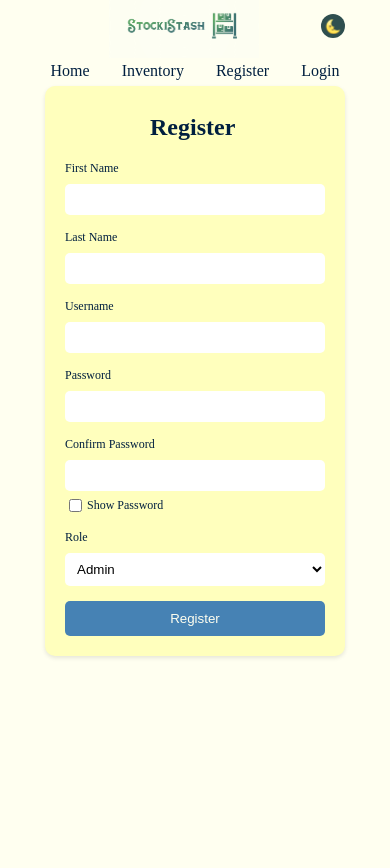
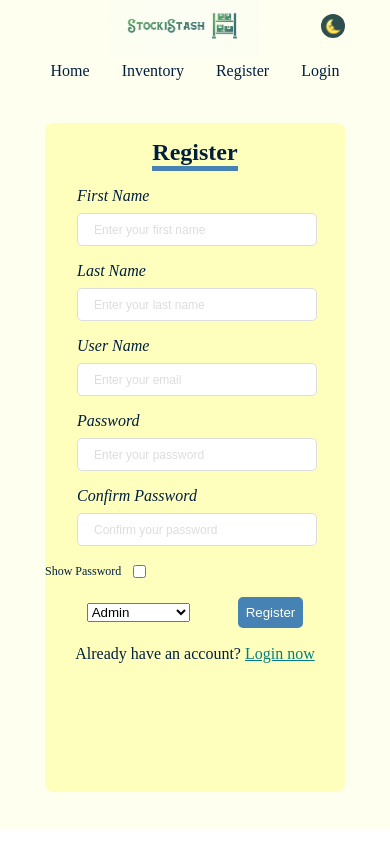
Before and after one commit to hulos1995/StockiStash-Capstone-Project, a React (Vite) app: page /signup in a window 390 px wide. Shown: the top 868 px of the page. After the commit the page ends 844 px from the top, so only its background shows below. Built offline with nearby package versions, Linux system fonts and the light colour scheme; a web font is replaced by a local one.

Commit message:
style desktop and tablet view

```diff
--- a/src/App.jsx
+++ b/src/App.jsx
@@ -7,6 +7,7 @@ import RegisterPage from "./pages/RegisterPage/RegisterPage";
 import LoginPage from "./pages/LoginPage/LoginPage";
 import ProfilePage from "./pages/ProfilePage/ProfilePage";
 import Header from "./components/Header/Header";
+import AuthPage from "./pages/AuthPage/AuthPage";
 function App() {
   const [isDarkMode, setIsDarkMode] = useState(false);
   const toggleDarkMode = () => setIsDarkMode(!isDarkMode);
@@ -24,6 +25,7 @@ function App() {
             path="/inventory/:id"
             element={<InventoryPage isDarkMode={isDarkMode} />}
           />
+          <Route path="/auth" element={<AuthPage isDarkMode={isDarkMode} />} />
           <Route
             path="/signup"
             element={<RegisterPage isDarkMode={isDarkMode} />}
--- a/src/pages/LoginPage/LoginPage.jsx
+++ b/src/pages/LoginPage/LoginPage.jsx
@@ -7,16 +7,20 @@ const LoginPage = ({ isDarkMode }) => {
     password: "",
   });
   const [showPassword, setShowPassword] = useState(false);
+
   const handleInputChange = (e) => {
     const { name, value } = e.target;
     setFormData({ ...formData, [name]: value });
   };
+
   const handleLogin = () => {
     console.log("Logging in user:", formData);
   };
+
   const toggleShowPassword = () => {
     setShowPassword(!showPassword);
   };
+
   return (
     <div className={`login ${isDarkMode ? "login--dark" : "login--light"}`}>
       <div className="login__form">
--- a/src/pages/RegisterPage/RegisterPage.jsx
+++ b/src/pages/RegisterPage/RegisterPage.jsx
@@ -2,6 +2,8 @@ import { useState } from "react";
 import "./RegisterPage.scss";
 import axios from "axios";
 import { toast } from "react-toastify";
+import { Link } from "react-router-dom";
+import logo from "../../assets/images/register-logo.jpg";
 const RegisterPage = ({ isDarkMode }) => {
   const [formData, setFormData] = useState({
     firstname: "",
@@ -26,7 +28,7 @@ const RegisterPage = ({ isDarkMode }) => {
     }
 
     try {
-      const response = await axios.post(`${base_URL}/signup`, {
+      await axios.post(`${base_URL}/signup`, {
         first_name: formData.firstname,
         last_name: formData.lastname,
         user_name: formData.username,
@@ -42,117 +44,120 @@ const RegisterPage = ({ isDarkMode }) => {
   const toggleShowPassword = () => {
     setShowPassword(!showPassword);
   };
-
   return (
-    <div
+    <section
       className={`register ${
         isDarkMode ? "register--dark" : "register--light"
       }`}
     >
       <div className="register__form">
-        <div className="register__title-container">
-          <h2 className="register__title-container-text">Register</h2>
+        <img className="register__logo" src={logo} alt={`${logo} logo`} />
+        <div className="register__title">
+          <h1 className="register__title-text">Register</h1>
         </div>
-        <form>
-          <div className="register__field">
-            <label className="register__field-label" htmlFor="firstname">
-              First Name
-            </label>
+        <form className="register__form-content">
+          <div className="register__input-boxes">
+            <div className="register__input-box">
+              <i className="register__input-name">First Name</i>
               <input
-              className="register__field-input"
+                className="register__input-type"
                 type="text"
-              id="firstname"
                 name="firstname"
+                placeholder="Enter your first name"
+                required
                 value={formData.firstname}
                 onChange={handleInputChange}
               />
             </div>
-          <div className="register__field">
-            <label className="register__field-label" htmlFor="lastname">
-              Last Name
-            </label>
+            <div className="register__input-box">
+              <i className="register__input-name">Last Name</i>
               <input
-              className="register__field-input"
+                className="register__input-type"
                 type="text"
-              id="lastname"
                 name="lastname"
+                placeholder="Enter your last name"
+                required
                 value={formData.lastname}
                 onChange={handleInputChange}
               />
             </div>
-          <div className="register__field">
-            <label className="register__field-label" htmlFor="username">
-              Username
-            </label>
+            <div className="register__input-box">
+              <i className="register__input-name">User Name</i>
               <input
-              className="register__field-input"
+                className="register__input-type"
                 type="text"
-              id="username"
                 name="username"
+                placeholder="Enter your email"
+                required
                 value={formData.username}
                 onChange={handleInputChange}
               />
             </div>
-          <div className="register__field">
-            <label className="register__field-label" htmlFor="password">
-              Password
-            </label>
+            <div className="register__input-box">
+              <i className="register__input-name">Password</i>
               <input
-              className="register__field-input"
+                className="register__input-type"
                 type={showPassword ? "text" : "password"}
-              id="password"
                 name="password"
+                placeholder="Enter your password"
+                required
                 value={formData.password}
                 onChange={handleInputChange}
               />
             </div>
-          <div className="register__field">
-            <label className="register__field-label" htmlFor="confirmPassword">
-              Confirm Password
-            </label>
+            <div className="register__input-box">
+              <i className="register__input-name">Confirm Password</i>
               <input
-              className="register__field-input"
+                className="register__input-type"
                 type={showPassword ? "text" : "password"}
-              id="confirmPassword"
                 name="confirmPassword"
+                placeholder="Confirm your password"
+                required
                 value={formData.confirmPassword}
                 onChange={handleInputChange}
               />
-            <label className="register__show-password">
+            </div>
+            <label className="register__input-password">
+              Show Password
               <input
+                className="register__input-check"
                 type="checkbox"
                 checked={showPassword}
                 onChange={toggleShowPassword}
               />
-              Show Password
             </label>
-          </div>
-          <div className="register__field">
-            <label className="register__field-label" htmlFor="role">
-              Role
-            </label>
+            <div className="register__input-container">
+              <div className="register__input-box">
                 <select
-              className="register__field-select"
-              id="role"
                   name="role"
                   value={formData.role}
                   onChange={handleInputChange}
+                  className="register__input-type-select"
                 >
                   <option value="admin">Admin</option>
                   <option value="polisher">Mold Polisher</option>
                   <option value="spotter">Spotter</option>
                 </select>
               </div>
-          <button
-            className="register__field-btn"
+              <div className="register__btn">
+                <input
+                  className="register__btn-input"
                   type="button"
+                  value="Register"
                   onClick={handleRegister}
-          >
-            Register
-          </button>
+                />
+              </div>
+              <div className="register__text">
+                Already have an account?{" "}
+                <Link to={`/login`}>
+                  <span className="register__text-link">Login now</span>
+                </Link>
+              </div>
+            </div>
+          </div>
         </form>
       </div>
-    </div>
+    </section>
   );
 };
 
--- a/src/pages/RegisterPage/RegisterPage.scss
+++ b/src/pages/RegisterPage/RegisterPage.scss
@@ -4,7 +4,11 @@
 @use "../../style/partials/__reset" as *;
 .register {
   font-family: "prata";
-  height: 100vh;
+  height: 88vh;
+  display: flex;
+  align-items: center;
+  justify-content: center;
+  background: $background-light;
   &--dark {
     background-color: $background-dark;
     color: $text-secondary;
@@ -20,78 +24,196 @@
     }
   }
   &__form {
-    font-size: 0.75rem;
     width: 300px;
-    padding: 20px;
+    height: 90%;
+    border-radius: 8px;
+    display: flex;
+    flex-direction: column;
+    @include tablet {
+      height: 85%;
+      flex-direction: row;
+      width: 650px;
+      display: flex;
+      padding: 1rem;
+      padding-bottom: 1.5rem;
       border-radius: 10px;
-    box-shadow: 0 2px 4px rgba(0, 0, 0, 0.1);
-    margin: 0 auto;
-    @include tablet {
-      width: 700px;
+    }
+    @include desktop {
+      align-items: end;
+      flex-direction: column;
+      width: 900px;
+      padding: 1rem 2rem 2rem 2rem;
+      position: relative;
+      background-color: #fff;
+      border-radius: 25px;
+    }
+    &-content {
+      display: flex;
+      justify-content: space-between;
+      align-items: center;
+      width: 100%;
+      @include desktop {
+        width: 50%;
       }
     }
-  &__title-container {
-    @include center;
-    &-text {
-      font-size: 1.5rem;
-      width: 90px;
-      margin-top: 0.5rem;
+  }
+  &__logo {
+    display: none;
+    @include desktop {
+      display: block;
+      position: absolute;
+      left: 0;
+      top: 0;
+      opacity: 0.7;
+      width: 42.25%;
+      border-top-left-radius: 25px;
+      border-bottom-left-radius: 25px;
     }
   }
-  &__field {
-    margin-bottom: 15px;
-    &-label {
+  &__title {
+    font-size: 1rem;
+    @include center;
+    margin-top: 1rem;
+    @include tablet {
+      font-size: 1.5rem;
+      width: 50%;
+      margin-top: 0;
+    }
+    @include desktop {
+      font-size: 1.25rem;
+    }
+    &-text {
+      margin: 0;
+      margin-bottom: 1rem;
+      border-bottom: 5px solid $accent-secondary;
+    }
+  }
+  &__input {
+    &-boxes {
+      font-size: 1rem;
+      display: flex;
+      flex-direction: column;
+      @include tablet {
+        gap: 0.5rem;
+        width: 100%;
         font-size: 0.75rem;
+      }
+      @include desktop {
+        font-size: 1rem;
+        gap: 0;
+      }
+    }
+    &-box {
+      @include tablet {
+        display: flex;
+        align-items: center;
+        position: relative;
+      }
+      margin-bottom: 1rem;
+    }
+    &-name {
       width: 100%;
+      margin-left: 2rem;
+      @include tablet {
+        width: 30%;
+        margin-left: 0;
       }
-    &-input {
-      width: 100%;
-      padding: 8px;
+      @include desktop {
+        width: 35%;
+      }
+    }
+    &-type {
+      width: 80%;
+      margin-left: 2rem;
+      margin-top: 0.5rem;
+      @include tablet {
+        width: 80%;
+        margin-left: 0;
+        margin-top: 0;
+      }
+      padding: 0.5rem 1rem;
+      border: 1px solid #ddd;
       border-radius: 5px;
-      margin-top: 0.5rem;
-      border: none;
-      background-color: $input-background;
       &:focus {
-        border: 1px solid $accent-color;
+        border-color: $accent-color;
+      }
+      &::placeholder {
+        color: #ddd;
+        font-size: 0.75rem;
+        @include desktop {
+          font-size: 1rem;
         }
       }
       &-select {
+        @include tablet {
           width: 100%;
-      padding: 8px;
+          padding: 0.5rem 1rem;
+          border: 1px solid #ddd;
           border-radius: 5px;
-      margin-top: 0.5rem;
-      border: none;
-      background-color: $input-background;
-
           &:focus {
-        border: 1px solid $accent-color;
+            border-color: $accent-color;
           }
         }
-    &-btn {
+        @include desktop {
           width: 100%;
-      padding: 10px;
-      background-color: $secondary-color;
-      border: none;
-      border-radius: 5px;
-      color: $button-text;
-      cursor: pointer;
-    }
-    &-login {
-      font-size: 1rem;
-      cursor: pointer;
-      &-text {
-        color: $secondary-color;
-        font-size: 1rem;
-        text-decoration: underline;
         }
       }
     }
-  &__show-password {
+    &-password {
+      font-size: 0.75rem;
       display: flex;
+      gap: 0.5rem;
+      margin-bottom: 1rem;
       align-items: center;
-    margin-top: 5px;
-    input {
-      margin-right: 5px;
+    }
+    &-container {
+      display: flex;
+      justify-content: center;
+      align-items: baseline;
+      gap: 3rem;
+      position: relative;
+      @include desktop {
+        display: block;
       }
     }
   }
+  &__btn {
+    &-input {
+      width: 100%;
+      @include tablet {
+        width: 200%;
+      }
+      @include desktop {
+        width: 100%;
+      }
+      padding: 0.5rem;
+      border: none;
+      border-radius: 5px;
+      background-color: $secondary-color;
+      color: $button-text;
+      cursor: pointer;
+      transition: background-color 0.3s ease;
+      &:hover {
+        background-color: darken($secondary-color, 10%);
+      }
+    }
+  }
+  &__text {
+    position: absolute;
+    top: 2rem;
+    margin-top: 1rem;
+    text-align: center;
+    @include desktop {
+      position: relative;
+      top: 0;
+    }
+    &-link {
+      cursor: pointer;
+      color: $accent-color;
+      text-decoration: underline;
+      &:hover {
+        color: darken($accent-color, 10%);
+      }
+    }
+  }
+}
```
Also changed, not shown: src/pages/AuthPage/AuthPage.jsx (added, +7 -0 lines), src/pages/LoginPage/LoginPage.scss (+25 -17 lines), src/pages/AuthPage/AuthPage.scss (added), 2 other files (tests, documents, lock files or other folders). Lines whose indentation alone changed are shown as unchanged.
